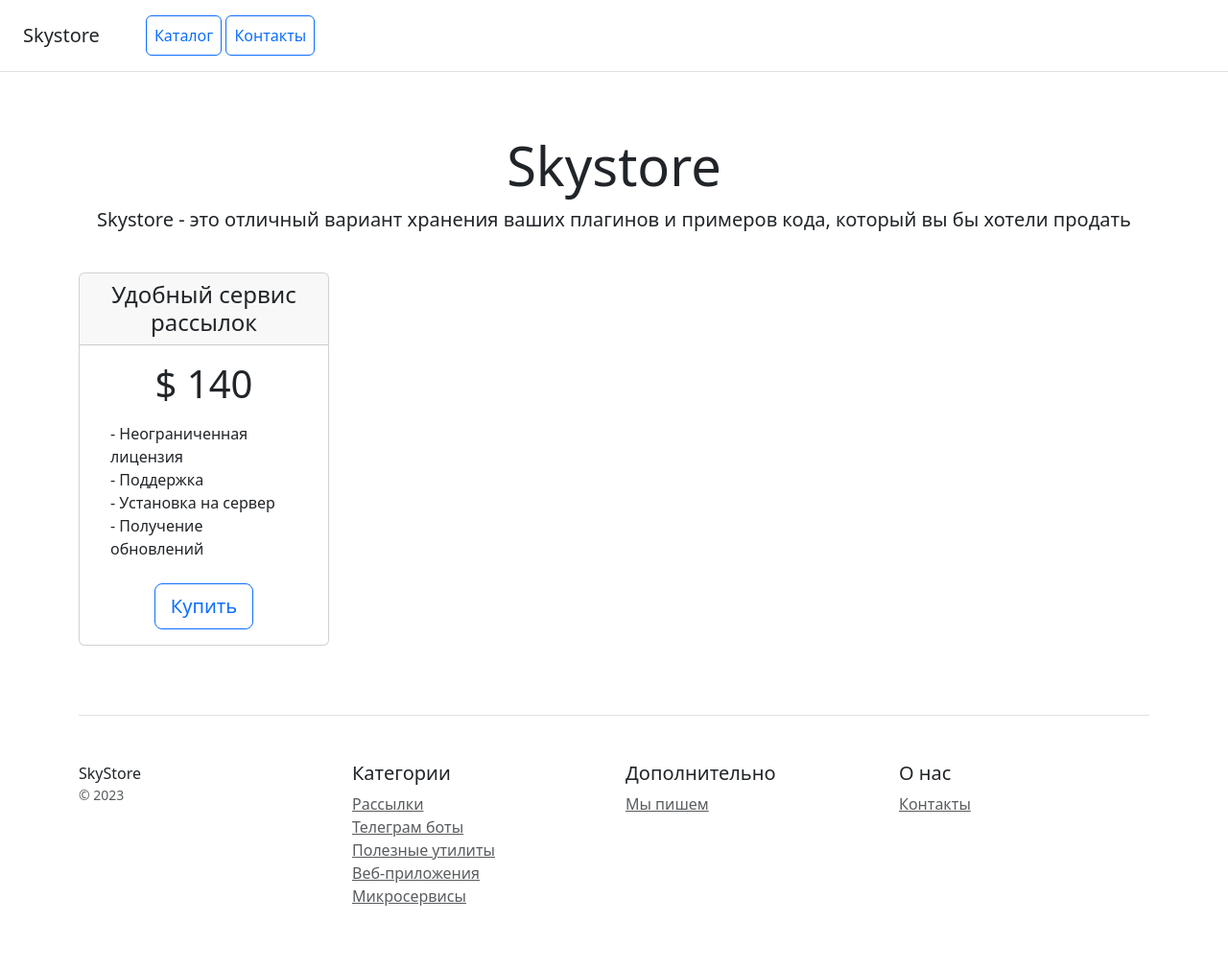
After one commit to freestudentsinghub/pythonProject4, a Django app: template catalog/templates/catalog/home.html in a window 1280 px wide. The commit adds this page. Shown: the whole page at 96% size. Run offline with Django 5.2, Linux system fonts and the light colour scheme; the template is opened without the code that fills it, so the values that code supplies are empty.

Commit message:
first job

```diff
--- a/catalog/templates/base.html
+++ b/catalog/templates/catalog/base.html
@@ -8,7 +8,7 @@
   </head>
 <body>
 
-{% include 'header.html' %}
+{% include 'catalog/header.html' %}
 {% block content %}{% endblock %}
 
     <footer class="pt-4 my-md-5 pt-md-5 border-top">
--- a/catalog/templates/contacts.html
+++ b/catalog/templates/catalog/contacts.html
@@ -1,4 +1,4 @@
-{% extends 'base.html' %}
+{% extends 'catalog/base.html' %}
 
 {% block title %}Контакты{% endblock %}
 {% block content %}
--- /dev/null
+++ b/catalog/templates/catalog/home.html
@@ -0,0 +1,80 @@
+<!doctype html>
+<html lang="en">
+<head>
+    <meta charset="utf-8">
+    <meta name="viewport" content="width=device-width, initial-scale=1">
+    <title>Skystore</title>
+    <link href="https://cdn.jsdelivr.net/npm/bootstrap@5.3.2/dist/css/bootstrap.min.css" rel="stylesheet" integrity="sha384-T3c6CoIi6uLrA9TneNEoa7RxnatzjcDSCmG1MXxSR1GAsXEV/Dwwykc2MPK8M2HN" crossorigin="anonymous">
+</head>
+<body>
+<div class="d-flex flex-column flex-md-row align-items-center p-3 px-md-4 mb-3 bg-white border-bottom box-shadow">
+    <h5 class="my-0 mr-md-auto font-weight-normal">Skystore</h5>
+    <nav class="ms-5">
+        <a class="p-2 btn btn-outline-primary" href="/">Каталог</a>
+        <a class="p-2 btn btn-outline-primary" href="/contacts/">Контакты</a>
+    </nav>
+</div>
+
+<div class="pricing-header px-3 py-3 pt-md-5 pb-md-4 mx-auto text-center">
+    <h1 class="display-4">Skystore</h1>
+    <p class="lead">Skystore - это отличный вариант хранения ваших плагинов и примеров кода, который вы бы хотели
+        продать</p>
+</div>
+
+<div class="container">
+    <div class="row text-center">
+        <div class="col-3">
+            <div class="card mb-4 box-shadow">
+                <div class="card-header">
+                    <h4 class="my-0 font-weight-normal">Удобный сервис рассылок</h4>
+                </div>
+                <div class="card-body">
+                    <h1 class="card-title pricing-card-title">$ 140</h1>
+                    <ul class="list-unstyled mt-3 mb-4 text-start m-3">
+                        <li>- Неограниченная лицензия</li>
+                        <li>- Поддержка</li>
+                        <li>- Установка на сервер</li>
+                        <li>- Получение обновлений</li>
+                    </ul>
+                    <button type="button" class="btn btn-lg btn-block btn-outline-primary">Купить</button>
+                </div>
+            </div>
+        </div>
+    </div>
+
+    <footer class="pt-4 my-md-5 pt-md-5 border-top">
+        <div class="row">
+            <div class="col-12 col-md">
+                SkyStore
+                <small class="d-block mb-3 text-muted">&copy; 2023</small>
+            </div>
+            <div class="col-6 col-md">
+                <h5>Категории</h5>
+                <ul class="list-unstyled text-small">
+                    <li><a class="text-muted" href="#">Рассылки</a></li>
+                    <li><a class="text-muted" href="#">Телеграм боты</a></li>
+                    <li><a class="text-muted" href="#">Полезные утилиты</a></li>
+                    <li><a class="text-muted" href="#">Веб-приложения</a></li>
+                    <li><a class="text-muted" href="#">Микросервисы</a></li>
+                </ul>
+            </div>
+            <div class="col-6 col-md">
+                <h5>Дополнительно</h5>
+                <ul class="list-unstyled text-small">
+<!--                    <li><a class="text-muted" href="https://sky.pro/#giftpopup">Мы пишем</a></li>-->
+                    <li><a class="text-muted" href="#">Мы пишем</a></li>
+                </ul>
+            </div>
+            <div class="col-6 col-md">
+                <h5>О нас</h5>
+                <ul class="list-unstyled text-small">
+                    <li><a class="text-muted" href="/contacts/">Контакты</a></li>
+                </ul>
+            </div>
+        </div>
+    </footer>
+</div>
+
+<script src="https://cdn.jsdelivr.net/npm/bootstrap@5.3.2/dist/js/bootstrap.bundle.min.js" integrity="sha384-C6RzsynM9kWDrMNeT87bh95OGNyZPhcTNXj1NW7RuBCsyN/o0jlpcV8Qyq46cDfL" crossorigin="anonymous"></script>
+</body>
+</html>
--- a/catalog/templates/home.html
+++ b/catalog/templates/catalog/product_list.html
@@ -1,9 +1,9 @@
-{% extends 'base.html' %}
+{% extends 'catalog/base.html' %}
 
 {% block content %}
 <div class="container">
     <div class="row text-center">
-        {% for product in products %}
+        {% for product in object_list %}
         <div class="col-3">
             <div class="card mb-4 box-shadow">
 
--- a/catalog/urls.py
+++ b/catalog/urls.py
@@ -1,12 +1,12 @@
 from django.urls import path
 from catalog.apps import CatalogConfig
-from catalog.views import home, contacts, product_ditail, product_list
+from catalog.views import HomeView, ContactsView, ProductDetailView, ProductList
 
 app_name = CatalogConfig.name
 
 urlpatterns = [
-    path('', home, name='home'),
-    path('', contacts, name='contacts'),
-    path('product/<int:pk>', product_ditail, name='product_ditail'),
-    path('home', product_list, name='product_list')
+    path('', HomeView.as_view(), name='home'),
+    path('', ContactsView.as_view(), name='contacts'),
+    path('product/<int:pk>', ProductDetailView.as_view(), name='product_ditail'),
+    path('home', ProductList.as_view(), name='product_list')
 ]
```
Also changed, not shown: catalog/templates/catalog/product_detail.html (added, +15 -0 lines), catalog/templates/product_ditail.html (deleted, +0 -15 lines), catalog/views.py (+37 -22 lines), catalog/templates/catalog/header.html (renamed from catalog/templates/header.html).
